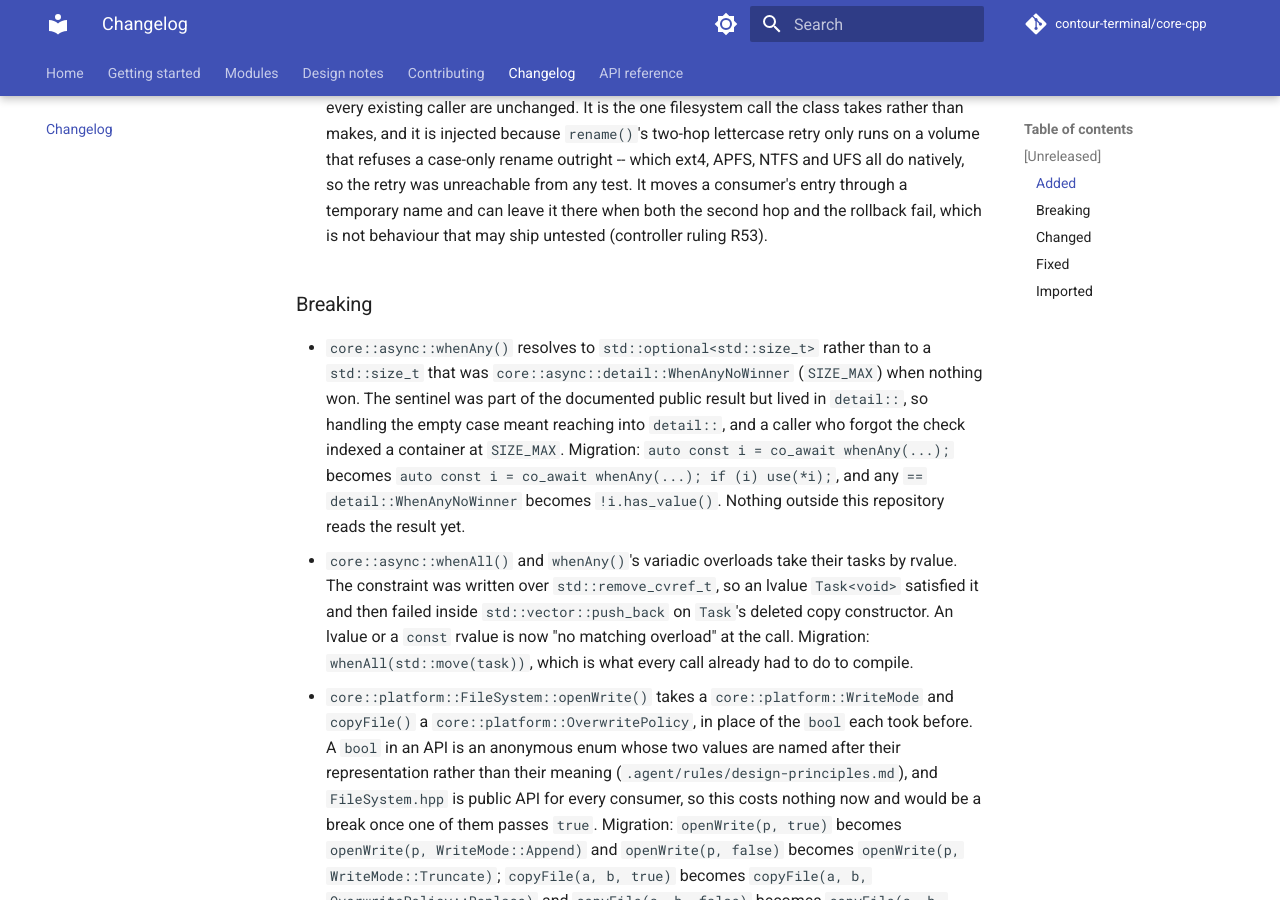
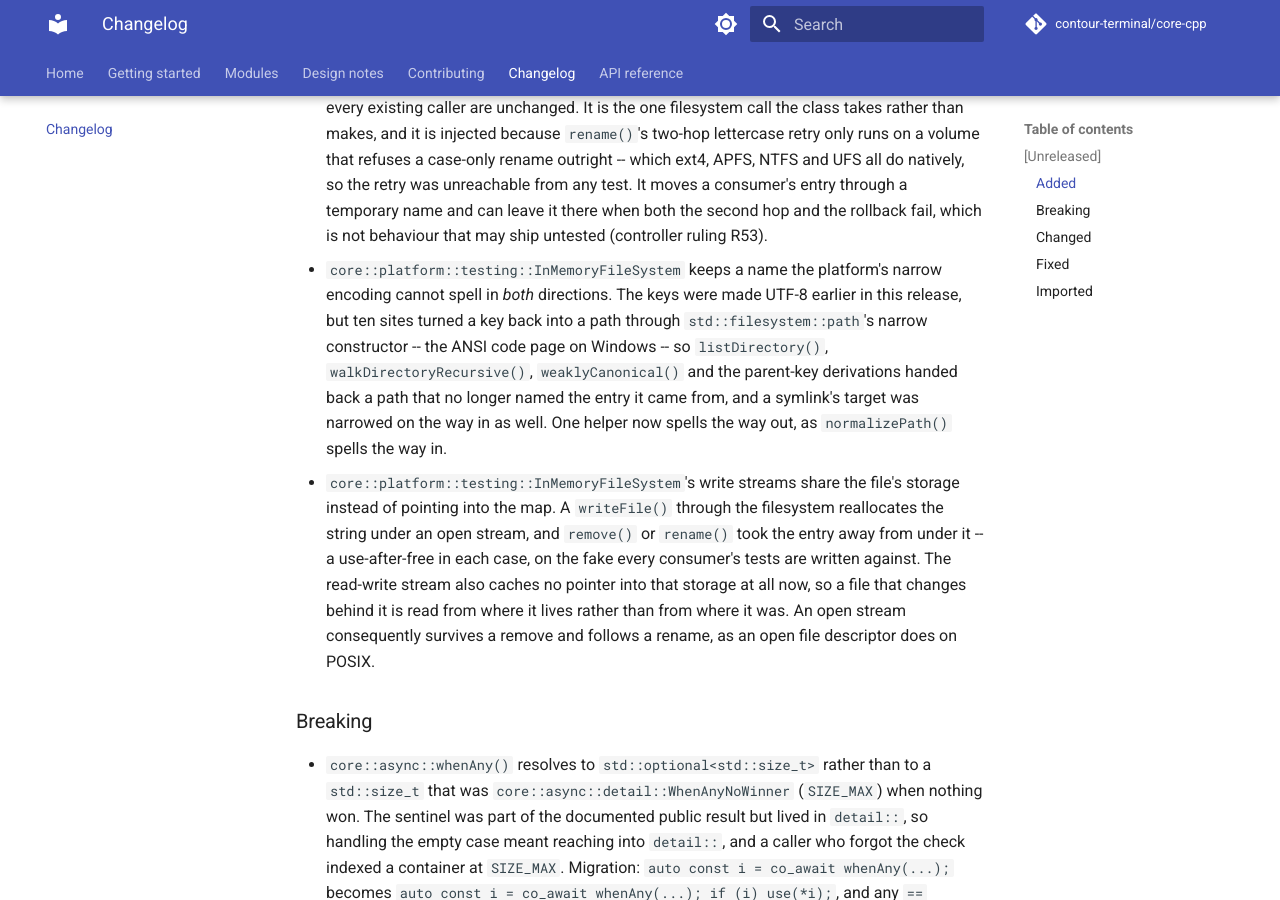
Before and after one commit to contour-terminal/core-cpp, an MkDocs documentation site: the page built from docs/changelog.md, in a window 1280 px wide and 900 px high, scrolled down 6599 px. Built offline with MkDocs 1.6.1 and Material for MkDocs 9.7.7, drawn with Linux system fonts in a browser that asks for light colours; comment, search, counter and statistics services are not loaded; some of the changed text lies outside the part shown.

Commit message:
docs: the changelog and the provenance table record fix round 2
The Breaking entry for [[nodiscard]] covers the whole of Escape.hpp and
says why it is the whole header; the entry for the terminal query says
that the process id followed it, so core::log has no #ifdef in its logic
left. Rows for the three new files.

Signed-off-by: Christian Parpart <christian@parpart.family>

```diff
--- a/CHANGELOG.md
+++ b/CHANGELOG.md
@@ -242,6 +242,21 @@
   can leave it there when both the second hop and the rollback fail, which is not behaviour that
   may ship untested (controller ruling R53).
 
+- `core::platform::testing::InMemoryFileSystem` keeps a name the platform's narrow encoding
+  cannot spell in *both* directions. The keys were made UTF-8 earlier in this release, but ten
+  sites turned a key back into a path through `std::filesystem::path`'s narrow constructor -- the
+  ANSI code page on Windows -- so `listDirectory()`, `walkDirectoryRecursive()`,
+  `weaklyCanonical()` and the parent-key derivations handed back a path that no longer named the
+  entry it came from, and a symlink's target was narrowed on the way in as well. One helper now
+  spells the way out, as `normalizePath()` spells the way in.
+- `core::platform::testing::InMemoryFileSystem`'s write streams share the file's storage instead
+  of pointing into the map. A `writeFile()` through the filesystem reallocates the string under an
+  open stream, and `remove()` or `rename()` took the entry away from under it -- a use-after-free
+  in each case, on the fake every consumer's tests are written against. The read-write stream also
+  caches no pointer into that storage at all now, so a file that changes behind it is read from
+  where it lives rather than from where it was. An open stream consequently survives a remove and
+  follows a rename, as an open file descriptor does on POSIX.
+
 ### Breaking
 
 - `core::async::whenAny()` resolves to `std::optional<std::size_t>` rather than to a `std::size_t`
@@ -302,10 +317,14 @@
   trimmed trailing NULs off the result can stop; one that caught `std::filesystem::filesystem_error`
   for a missing path checks for an empty string instead. contour reads a CA certificate and a
   forced-DPI file through it.
-- `core::unescape()` and `core::readFileAsString()` are `[[nodiscard]]`. Discarding either is a
-  bug — neither has an effect other than its return value — but a consumer that does so and
-  builds with `-Werror` stops building. Migration: use the result, or cast it to `void` at the
-  one call site that means to throw it away.
+- Every function in `<core/Escape.hpp>` — `escape()` in all three of its spellings,
+  `escapeMarkdown()` in both of its, and `unescape()` — and `core::readFileAsString()` are
+  `[[nodiscard]]`. Discarding any of them is a bug: none has an effect other than its return
+  value. A consumer that does so and builds with `-Werror` stops building. Migration: use the
+  result, or cast it to `void` at the one call site that means to throw it away. The whole header
+  rather than the one overload that changed behaviour, because the surprise would be the
+  inconsistency — `escape(text)` is the spelling most likely to be called for its return value
+  alone.
 
 ### Changed
 
@@ -406,7 +425,9 @@
   `isStdErrTerminal()`, which `core::log` implements once per platform in
   `src/core/log/posix/TerminalQuery.cpp` and `src/core/log/windows/TerminalQuery.cpp` — an
   operating-system difference is an implementation, never an `#ifdef` inside the decision
-  (`.agent/rules/platform.md`).
+  (`.agent/rules/platform.md`). The module's other one, the process id the `[PID]` field prints,
+  went the same way (`posix/ProcessId.cpp`, `windows/ProcessId.cpp`, declared in the private
+  `detail/ProcessId.hpp`), so `core::log` has no `#ifdef` in its logic left.
 - `core::escape()` and `core::unescape()` round-trip again. 0x7E was outside the printable range,
   so `~` came out as a numeric escape; `escape()` writes a quote as `\"` and `unescape()`
   re-emitted it as `\"`; and an octal escape is three digits of which only those below `\100`
```
Also changed, not shown: .agent/reference/provenance.md (+9 -6 lines).
